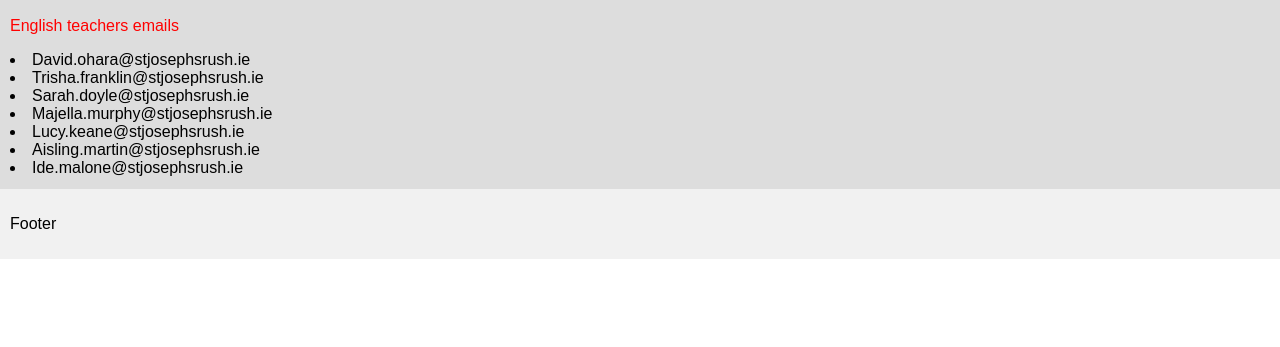
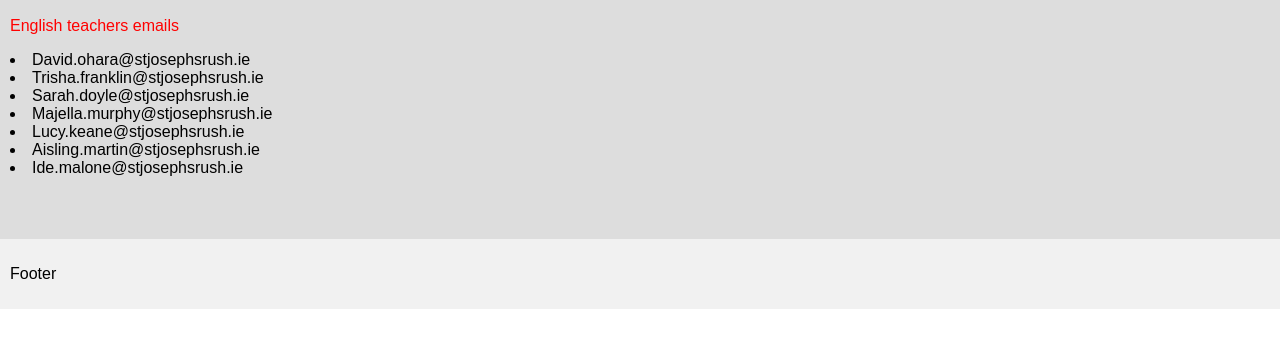
Before and after one commit to Kieranhak/englishwebsiteemails, a plain HTML site: page index.html in a window 1280 px wide. Shown: the part 107-454 px from the top of the page. Drawn offline with Linux system fonts and the light colour scheme.

Commit message:
Update index.html

```diff
--- a/index.html
+++ b/index.html
@@ -41,7 +41,7 @@ body {
 .content {
     background-color: #ddd;
     padding: 10px;
-    height: 250px; /* Should be removed. Only for demonstration */
+    height: 300px; /* Should be removed. Only for demonstration */
 }
 
 /* Style the footer */
```
